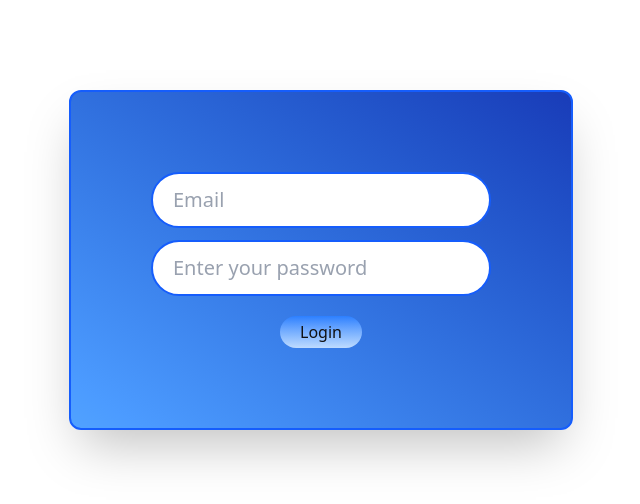
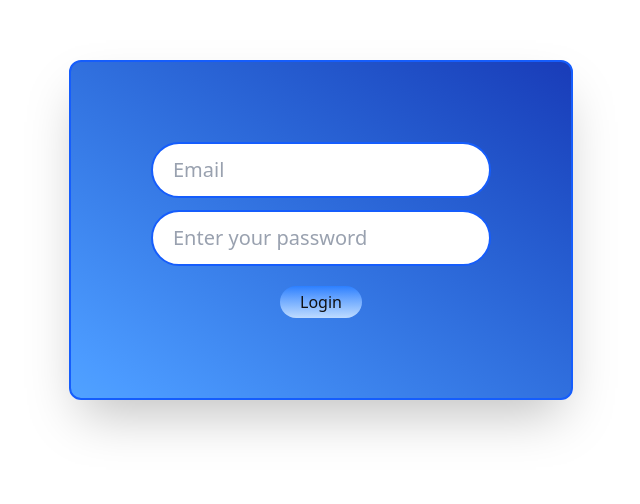
Before and after one commit to bhushanpatil288/ems, a React (Vite) app: page / in a window 1280 px wide. Shown: the part 140-644 px from the top of the page, without its empty margins (319-959 px from the left). Built offline with nearby package versions, Linux system fonts and the light colour scheme.

Commit message:
[fix] -  height

```diff
--- a/src/components/Auth/Login.jsx
+++ b/src/components/Auth/Login.jsx
@@ -15,7 +15,7 @@ const Login = ({handleLogin}) => {
   }
 
   return (
-    <div className="flex  h-screen w-screen justify-center items-center">
+    <div className="flex justify-center items-center mt-50">
       <div className="border-2 border-blue-600 p-20 rounded-xl bg-gradient-to-tr from-blue-400 to-blue-800 shadow-2xl">
 
           <form
```
